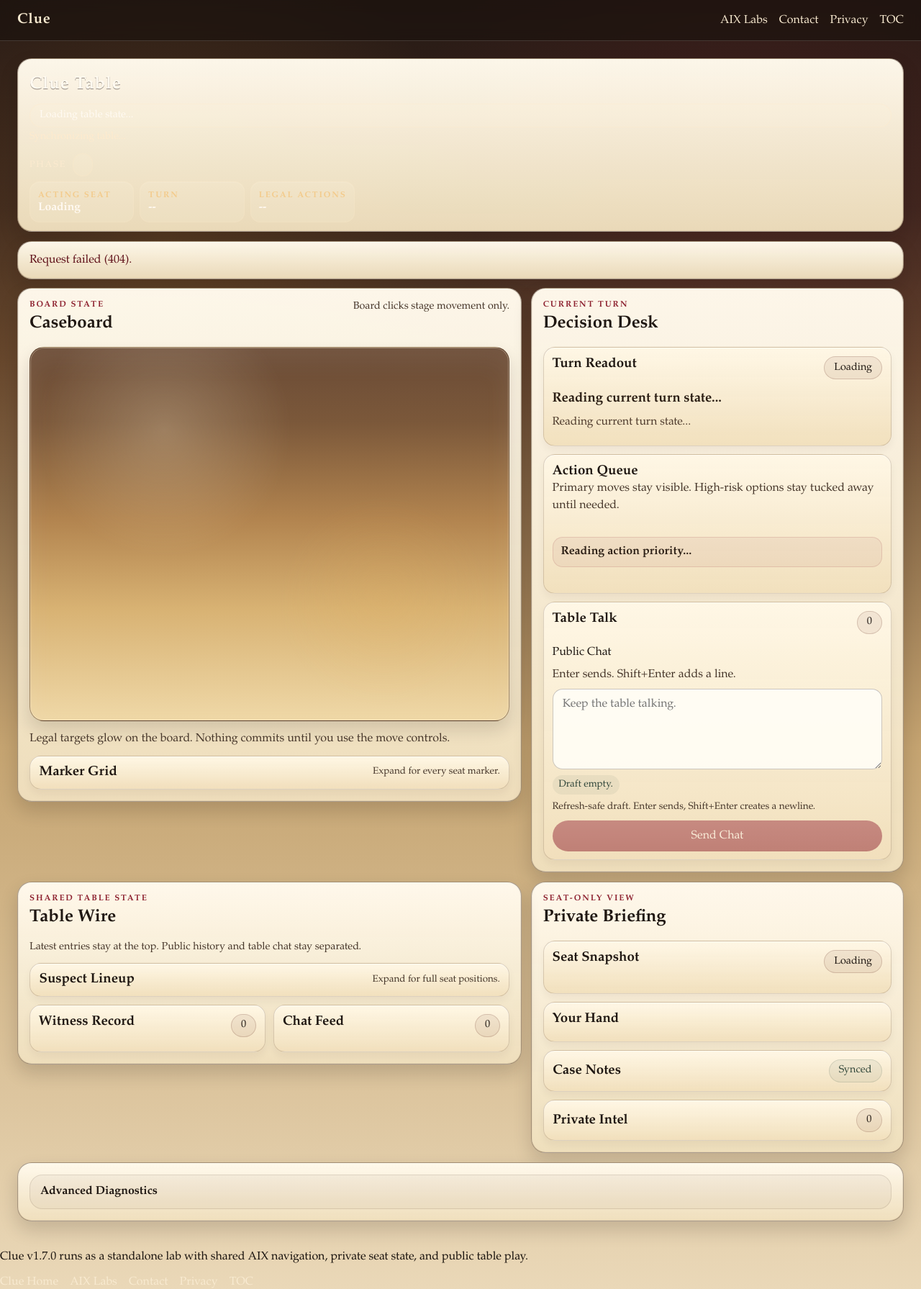
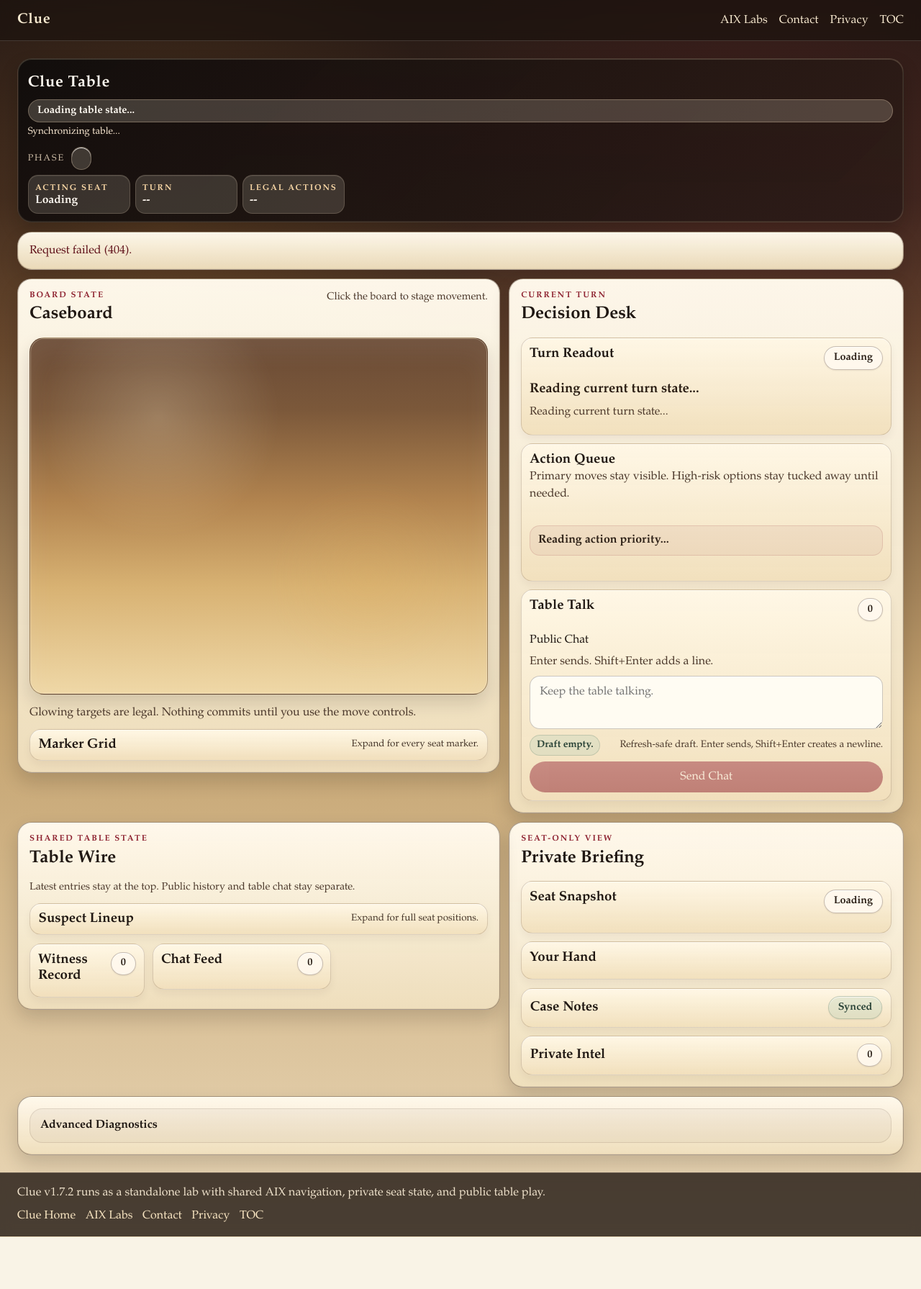
Before and after one commit to davidabelin/clue, a Flask app: template clue_web/templates/pages/game.html in a window 1280 px wide. Shown: the whole page at 72% size. After the commit the page ends 1719 px from the top, so only its background shows below. Run offline with Flask 3, Linux system fonts and the light colour scheme; the template is opened without the code that fills it, so the values that code supplies are empty.

Commit message:
`Beginner Mode` UX redesign pass - now V1.7.2 - Replaced the oversized marquee with a compact status strip and tightened panel density and layout. - Improved gameplay readability with stronger contrast, clearer pills/helper text, and a readable footer. - Made the board scalable, added click-to-stage movement previews, and removed start nodes from legal move destinations. - Switched `Witness Record`, `Chat Feed`, and `Private Intel` to newest-first rendering while preserving polling-safe drafts and collapsible section state. - Added static-asset cache busting so refreshed browsers pick up current CSS and JS reliably. - Updated current-facing docs, release metadata, and version-sensitive tests to consistently reference `v1.7.2`. - Refreshed `docs/clue_to_do.md` to reflect completed work and tomorrow’s next-step queue. - Verified with `pytest -q` (`51 passed`).

```diff
--- a/clue_agents/config.py
+++ b/clue_agents/config.py
@@ -1,6 +1,6 @@
 """Runtime configuration helpers for OpenAI-backed Clue seat agents.
 
-This module centralizes the environment contract for the v1.7.0 seat runtime.
+This module centralizes the environment contract for the v1.7.2 seat runtime.
 The rest of the codebase should read one normalized config object rather than
 repeating environment parsing logic or making ad hoc decisions about privacy,
 latency, tracing, profile overrides, and model defaults.
@@ -128,7 +128,7 @@ class LLMRuntimeConfig:
 
 @lru_cache(maxsize=1)
 def load_llm_runtime_config() -> LLMRuntimeConfig:
-    """Load and cache the normalized v1.7.0 LLM runtime configuration.
+    """Load and cache the normalized v1.7.2 LLM runtime configuration.
 
     The returned object is the base runtime contract before per-seat YAML
     profiles are applied. Keeping this cached and centralized makes it easier to
--- a/clue_core/version.py
+++ b/clue_core/version.py
@@ -3,7 +3,7 @@
 from __future__ import annotations
 
 
-CLUE_VERSION = "1.7.0"
+CLUE_VERSION = "1.7.2"
 """Current semantic version label for the standalone Clue repository."""
 
 CLUE_RELEASE_LABEL = f"v{CLUE_VERSION}"
--- a/clue_web/static/css/clue.css
+++ b/clue_web/static/css/clue.css
@@ -78,6 +78,34 @@ a {
   color: #fff6e2;
 }
 
+.shell-footer {
+  display: grid;
+  gap: 0.72rem;
+  padding: 1rem 1.5rem 1.2rem;
+  border-top: 1px solid rgba(255, 239, 214, 0.18);
+  background: rgba(27, 19, 14, 0.78);
+  backdrop-filter: blur(8px);
+}
+
+.shell-footer p {
+  margin: 0;
+  color: rgba(250, 237, 214, 0.94);
+  line-height: 1.45;
+}
+
+.shell-footer-nav {
+  gap: 0.85rem;
+}
+
+.shell-footer-nav a {
+  color: #f8e5c2;
+}
+
+.shell-footer-nav a:hover,
+.shell-footer-nav a:focus-visible {
+  color: #fff6e2;
+}
+
 main {
   padding: 1.5rem;
 }
@@ -1202,21 +1230,26 @@ button:disabled {
     inset 0 0 0 1px rgba(136, 95, 54, 0.1);
 }
 
-.marquee-panel--compact {
-  display: grid;
-  grid-template-columns: minmax(0, auto) minmax(0, 1fr) minmax(20rem, auto);
+.game-app--briefing .panel.marquee-panel--compact {
+  display: grid;
+  grid-template-columns: minmax(0, auto) minmax(0, 1fr) minmax(16rem, auto);
   align-items: center;
-  gap: 0.8rem 1rem;
-  padding: 0.78rem 1rem;
-  background:
-    linear-gradient(135deg, rgba(29, 21, 18, 0.98), rgba(69, 42, 35, 0.95)),
-    linear-gradient(180deg, rgba(194, 128, 69, 0.16), rgba(255, 247, 231, 0.04));
-  color: #fff4e1;
-}
-
-.marquee-panel--compact .eyebrow,
-.marquee-panel--compact .card-kicker {
-  color: #f3cb8c;
+  gap: 0.72rem 0.9rem;
+  padding: 0.68rem 0.86rem;
+  background:
+    linear-gradient(135deg, rgba(18, 14, 12, 0.99), rgba(46, 28, 24, 0.97)),
+    linear-gradient(180deg, rgba(205, 138, 74, 0.2), rgba(255, 247, 231, 0.03));
+  border-color: rgba(255, 228, 190, 0.18);
+  box-shadow:
+    0 12px 24px rgba(17, 11, 9, 0.24),
+    inset 0 1px 0 rgba(255, 241, 217, 0.1),
+    inset 0 0 0 1px rgba(255, 223, 178, 0.08);
+  color: #fff5e8;
+}
+
+.game-app--briefing .marquee-panel--compact .eyebrow,
+.game-app--briefing .marquee-panel--compact .card-kicker {
+  color: #f7d6a5;
 }
 
 .status-cluster {
@@ -1227,10 +1260,10 @@ button:disabled {
 
 .status-cluster--identity h1 {
   margin: 0;
-  font-size: clamp(1.35rem, 1.9vw, 1.95rem);
+  font-size: clamp(1.18rem, 1.7vw, 1.72rem);
   line-height: 1.05;
   color: #fffaf1;
-  text-shadow: 0 1px 0 rgba(19, 12, 9, 0.45);
+  text-shadow: 0 1px 0 rgba(19, 12, 9, 0.66);
 }
 
 .status-cluster--banner {
@@ -1242,54 +1275,142 @@ button:disabled {
   gap: 0.45rem;
 }
 
-.marquee-panel--compact .turn-banner {
+.game-app--briefing .marquee-panel--compact .turn-banner {
   width: 100%;
   justify-content: flex-start;
   text-align: left;
-  padding: 0.44rem 0.82rem;
+  padding: 0.4rem 0.76rem;
+  background: rgba(255, 243, 222, 0.19);
+  border-color: rgba(255, 230, 194, 0.28);
+  color: #fffaf2;
+  font-weight: 700;
+}
+
+.game-app--briefing .marquee-panel--compact .pace-note {
+  margin: 0;
+  font-size: 0.84rem;
+  color: rgba(255, 238, 214, 0.98);
+  line-height: 1.3;
+}
+
+.game-app--briefing .marquee-panel--compact .phase-label {
+  color: rgba(255, 236, 209, 0.8);
+}
+
+.game-app--briefing .marquee-panel--compact .phase-pill {
   background: rgba(255, 241, 218, 0.18);
   border-color: rgba(255, 230, 194, 0.28);
   color: #fffaf2;
-}
-
-.marquee-panel--compact .pace-note {
-  margin: 0;
-  font-size: 0.88rem;
-  color: rgba(255, 234, 205, 0.88);
-  line-height: 1.35;
-}
-
-.marquee-panel--compact .phase-label {
-  color: rgba(255, 236, 209, 0.8);
-}
-
-.marquee-panel--compact .phase-pill {
-  background: rgba(255, 241, 218, 0.16);
-  border-color: rgba(255, 230, 194, 0.24);
-  color: #fffaf2;
-}
-
-.marquee-panel--compact .turn-metrics {
+  font-weight: 700;
+}
+
+.game-app--briefing .marquee-panel--compact .turn-metrics {
   width: auto;
-  gap: 0.5rem;
-}
-
-.marquee-panel--compact .turn-metric {
-  padding: 0.52rem 0.68rem;
+  gap: 0.42rem;
+}
+
+.game-app--briefing .marquee-panel--compact .turn-metric {
+  padding: 0.46rem 0.58rem;
   border-radius: 14px;
-  background: rgba(255, 245, 225, 0.14);
-  border: 1px solid rgba(255, 233, 197, 0.2);
-  box-shadow: inset 0 1px 0 rgba(255, 250, 239, 0.1);
-}
-
-.marquee-panel--compact .turn-metric strong {
+  background: rgba(255, 245, 225, 0.15);
+  border: 1px solid rgba(255, 233, 197, 0.18);
+  box-shadow: inset 0 1px 0 rgba(255, 250, 239, 0.08);
+}
+
+.game-app--briefing .marquee-panel--compact .turn-metric strong {
   color: #fff9f1;
   line-height: 1.2;
 }
 
+.game-app--briefing .status-chip,
+.game-app--briefing .phase-pill {
+  border-color: rgba(70, 48, 34, 0.3);
+  background: rgba(255, 249, 239, 0.9);
+  color: #2b2018;
+  font-weight: 700;
+  box-shadow:
+    inset 0 1px 0 rgba(255, 255, 255, 0.78),
+    0 1px 2px rgba(29, 20, 14, 0.08);
+}
+
+.game-app--briefing .status-chip[data-state="your-turn"] {
+  background: rgba(236, 199, 109, 0.34);
+  border-color: rgba(164, 114, 20, 0.42);
+  color: #5a3f09;
+}
+
+.game-app--briefing .status-chip[data-state="refute"] {
+  background: rgba(120, 178, 210, 0.3);
+  border-color: rgba(48, 103, 133, 0.38);
+  color: #163f56;
+}
+
+.game-app--briefing .status-chip[data-state="ai-turn"],
+.game-app--briefing .phase-pill[data-state="ai-turn"] {
+  background: rgba(171, 212, 226, 0.34);
+  border-color: rgba(62, 112, 139, 0.3);
+  color: #1c4f67;
+}
+
+.game-app--briefing .status-chip[data-state="waiting"] {
+  background: rgba(244, 235, 217, 0.94);
+  border-color: rgba(124, 97, 73, 0.26);
+  color: #5a4738;
+}
+
+.game-app--briefing .status-chip[data-state="complete"],
+.game-app--briefing .phase-pill[data-state="complete"] {
+  background: rgba(170, 214, 157, 0.34);
+  border-color: rgba(76, 125, 67, 0.34);
+  color: #285324;
+}
+
+.game-app--briefing .status-chip[data-state="dirty"] {
+  background: rgba(198, 81, 96, 0.22);
+  border-color: rgba(142, 35, 49, 0.3);
+  color: #6d1723;
+}
+
+.game-app--briefing .status-chip[data-state="synced"],
+.game-app--briefing .status-chip[data-state="calm"] {
+  background: rgba(174, 205, 183, 0.28);
+  border-color: rgba(78, 109, 87, 0.26);
+  color: #294236;
+}
+
+.game-app--briefing .status-chip[data-state="attention"] {
+  background: rgba(171, 208, 229, 0.28);
+  border-color: rgba(46, 86, 111, 0.3);
+  color: #19465c;
+}
+
+.game-app--briefing .status-chip[data-state="private"] {
+  background: rgba(146, 199, 224, 0.28);
+  border-color: rgba(32, 87, 116, 0.3);
+  color: #1a4f69;
+}
+
+.game-app--briefing .status-chip[data-state="active"] {
+  background: rgba(198, 81, 96, 0.22);
+  border-color: rgba(142, 35, 49, 0.3);
+  color: #6d1723;
+}
+
+.game-app--briefing .status-chip[data-state="live"] {
+  background: rgba(170, 214, 157, 0.28);
+  border-color: rgba(76, 125, 67, 0.32);
+  color: #285324;
+}
+
+.game-app--briefing .status-chip[data-state="out"] {
+  background: rgba(213, 199, 190, 0.5);
+  border-color: rgba(90, 71, 59, 0.22);
+  color: #4d3d33;
+}
+
 .briefing-grid {
   gap: 0.78rem;
-  grid-template-columns: minmax(0, 1.42fr) minmax(330px, 0.94fr) minmax(290px, 0.8fr);
+  grid-template-columns: minmax(0, 1.28fr) minmax(305px, 0.98fr) minmax(255px, 0.74fr);
 }
 
 .caseboard-stage,
@@ -1315,7 +1436,7 @@ button:disabled {
 .info-card {
   border-radius: 16px;
   border: 1px solid rgba(66, 42, 27, 0.18);
-  padding: 0.74rem;
+  padding: 0.68rem;
   background:
     linear-gradient(180deg, rgba(255, 247, 229, 0.99), rgba(241, 223, 188, 0.97));
   box-shadow:
@@ -1428,7 +1549,7 @@ button:disabled {
 .info-drawer-summary {
   cursor: pointer;
   list-style: none;
-  padding: 0.72rem 0.78rem;
+  padding: 0.64rem 0.72rem;
 }
 
 .info-drawer summary::-webkit-details-marker {
@@ -1442,7 +1563,7 @@ button:disabled {
 .info-drawer-body {
   display: grid;
   gap: 0.62rem;
-  padding: 0.78rem;
+  padding: 0.68rem 0.72rem 0.72rem;
 }
 
 .drawer-head {
@@ -1554,6 +1675,10 @@ button:disabled {
   gap: 0.7rem;
 }
 
+.wire-grid {
+  grid-template-columns: minmax(160px, 0.64fr) minmax(0, 1.18fr) minmax(0, 0.98fr);
+}
+
 .position-card,
 .seat-card,
 .summary-stat,
@@ -1571,6 +1696,14 @@ button:disabled {
   gap: 0.52rem;
 }
 
+#notebook-text {
+  min-height: 7.25rem;
+}
+
+#chat-input {
+  min-height: 4.6rem;
+}
+
 .event-log {
   gap: 0.55rem;
   max-height: 17rem;
@@ -1601,8 +1734,46 @@ button:disabled {
   padding: 0 0.55rem 0.55rem;
 }
 
+.game-app--briefing .micro-status {
+  background: rgba(255, 249, 239, 0.92);
+  border: 1px solid rgba(70, 48, 34, 0.18);
+  color: #2f251d;
+  font-weight: 700;
+}
+
+.game-app--briefing .micro-status[data-state="ready"] {
+  background: rgba(171, 208, 229, 0.28);
+  border-color: rgba(46, 86, 111, 0.28);
+  color: #19465c;
+}
+
+.game-app--briefing .micro-status[data-state="dirty"] {
+  background: rgba(198, 81, 96, 0.2);
+  border-color: rgba(142, 35, 49, 0.26);
+  color: #6d1723;
+}
+
+.game-app--briefing .micro-status[data-state="synced"],
+.game-app--briefing .micro-status[data-state="idle"] {
+  background: rgba(174, 205, 183, 0.26);
+  border-color: rgba(78, 109, 87, 0.22);
+  color: #294236;
+}
+
+.game-app--briefing .micro-status[data-state="busy"] {
+  background: rgba(236, 199, 109, 0.3);
+  border-color: rgba(164, 114, 20, 0.3);
+  color: #5a3f09;
+}
+
+.game-app--briefing .composer-hint,
+.game-app--briefing .field-note,
+.game-app--briefing .panel-head-note {
+  color: #4b382b;
+}
+
 @media (max-width: 1320px) {
-  .marquee-panel--compact {
+  .game-app--briefing .panel.marquee-panel--compact {
     grid-template-columns: 1fr;
     align-items: flex-start;
   }
@@ -1613,7 +1784,7 @@ button:disabled {
   }
 
   .briefing-grid {
-    grid-template-columns: minmax(0, 1.15fr) minmax(300px, 0.85fr);
+    grid-template-columns: minmax(0, 1.1fr) minmax(290px, 0.9fr);
     grid-template-areas:
       "caseboard desk"
       "wire briefing"
--- a/clue_web/templates/base.html
+++ b/clue_web/templates/base.html
@@ -5,7 +5,7 @@
     <meta charset="utf-8">
     <meta name="viewport" content="width=device-width, initial-scale=1">
     <title>{{ title }}</title>
-    <link rel="stylesheet" href="{{ url_for('static', filename='css/clue.css') }}">
+    <link rel="stylesheet" href="{{ url_for('static', filename='css/clue.css', v=clue_static_token) }}">
   </head>
   <body>
     <header class="shell-header">
--- a/clue_web/templates/pages/game.html
+++ b/clue_web/templates/pages/game.html
@@ -42,10 +42,10 @@
           <p class="card-kicker">Board State</p>
           <h2>Caseboard</h2>
         </div>
-        <p class="panel-head-note">Board clicks stage movement only.</p>
+        <p class="panel-head-note">Click the board to stage movement.</p>
       </div>
       <svg id="board" viewBox="0 0 720 560" class="board-svg"></svg>
-      <p class="field-note board-note">Legal targets glow on the board. Nothing commits until you use the move controls.</p>
+      <p class="field-note board-note">Glowing targets are legal. Nothing commits until you use the move controls.</p>
       <details class="info-card info-drawer marker-grid-card" data-collapse-key="marker-grid" data-default-open="0">
         <summary class="info-drawer-summary">
           <div class="drawer-head">
@@ -93,7 +93,7 @@
         </div>
         <label for="chat-input">Public Chat</label>
         <p class="field-note">Enter sends. Shift+Enter adds a line.</p>
-        <textarea id="chat-input" rows="4" placeholder="Keep the table talking."></textarea>
+        <textarea id="chat-input" rows="2" placeholder="Keep the table talking."></textarea>
         <div class="composer-meta">
           <span id="chat-draft-state" class="micro-status" data-state="idle">Draft empty.</span>
           <span class="composer-hint">Refresh-safe draft. Enter sends, Shift+Enter creates a newline.</span>
@@ -131,7 +131,7 @@
         </summary>
         <div class="info-drawer-body">
           <p class="field-note">Keep deductions here without losing them during refreshes.</p>
-          <textarea id="notebook-text" rows="11" placeholder="Track cards, bluffs, and contradictions here."></textarea>
+          <textarea id="notebook-text" rows="6" placeholder="Track cards, bluffs, and contradictions here."></textarea>
           <div class="composer-meta">
             <span id="notebook-draft-state" class="micro-status" data-state="synced">Seat notebook synced.</span>
             <span class="composer-hint">Notebook drafts stay intact across refreshes until you save them.</span>
@@ -160,7 +160,7 @@
           <h2>Table Wire</h2>
         </div>
       </div>
-      <p class="panel-head-note">Latest entries stay at the top. Public history and table chat stay separated.</p>
+      <p class="panel-head-note">Latest entries stay at the top. Public history and table chat stay separate.</p>
       <div class="wire-grid">
         <details class="info-card info-drawer lineup-panel" data-collapse-key="suspect-lineup" data-default-open="0">
           <summary class="info-drawer-summary">
@@ -212,5 +212,5 @@
     </section>
   </div>
 </section>
-<script src="{{ url_for('static', filename='js/clue.js') }}" defer></script>
+<script src="{{ url_for('static', filename='js/clue.js', v=clue_static_token) }}" defer></script>
 {% endblock %}
```
Also changed, not shown: clue_web/__init__.py (+14 -1 lines), docs/CLUE_PLAN_alpha.md (+1 -1 lines), docs/ClueMLRuntime.md (+1 -1 lines), docs/clue_to_do.md (+46 -12 lines), tests/test_agent_runtime_config.py (+1 -1 lines), tests/test_app.py (+3 -2 lines), tests/test_llm_agent.py (+1 -1 lines), README.md, docs/CHANGELOG.md, docs/README.md, 1 other file.
